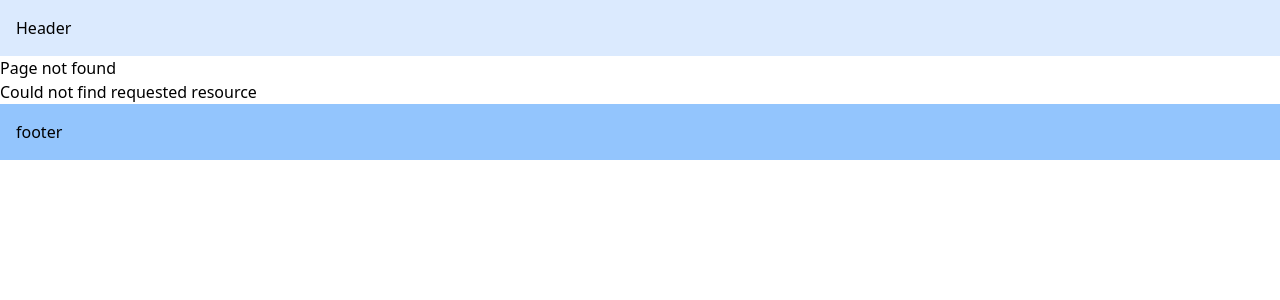
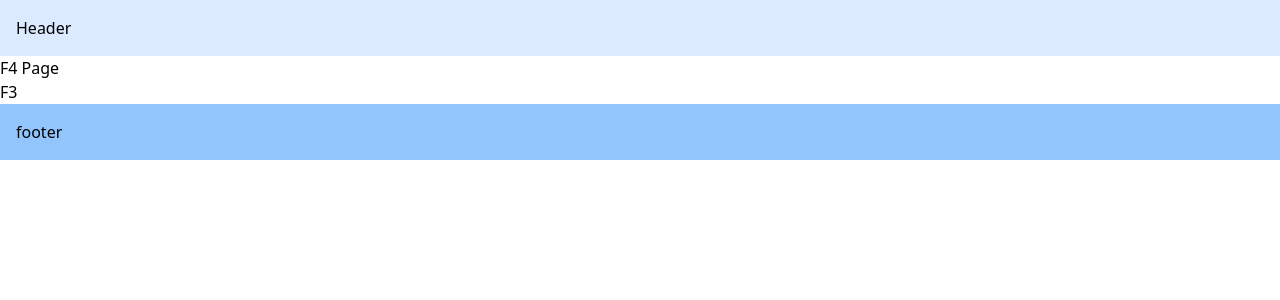
Before and after one commit to potatodevsr/nextjs-react-app, a Next.js app: page /f1/f4 in a window 1280 px wide. Before the commit this address had no page. Shown: the top 300 px of the page. Built offline with nearby package versions, Linux system fonts and the light colour scheme.

Commit message:
Intercepting Routes

```diff
--- /dev/null
+++ b/app/(main)/f1/(.)f2/page.tsx
@@ -0,0 +1,3 @@
+export default function InterceptedF2() {
+  return <h1>(.)Intercepted F2 Page</h1>;
+}
--- /dev/null
+++ b/app/(main)/f1/f3/page.tsx
@@ -0,0 +1,3 @@
+export default function F3() {
+  return <h1>F3 Page</h1>;
+}
--- /dev/null
+++ b/app/(main)/f1/f4/(..)f3/page.tsx
@@ -0,0 +1,3 @@
+export default function InterceptedF3() {
+  return <h1>(..)Intercepted F3 Page</h1>;
+}
--- /dev/null
+++ b/app/(main)/f1/f4/page.tsx
@@ -0,0 +1,12 @@
+import Link from "next/link";
+
+export default function F4() {
+  return (
+    <>
+      <h1>F4 Page</h1>
+      <div>
+        <Link href="/f1/f3">F3</Link>
+      </div>
+    </>
+  );
+}
--- a/app/(main)/f1/page.tsx
+++ b/app/(main)/f1/page.tsx
@@ -1,3 +1,12 @@
+import Link from "next/link";
+
 export default function F1() {
-  return <h1>F1 Page</h1>;
+  return (
+    <>
+      <h1>F1 Page</h1>
+      <div>
+        <Link href="/f1/f2">F2</Link>
+      </div>
+    </>
+  );
 }
```
